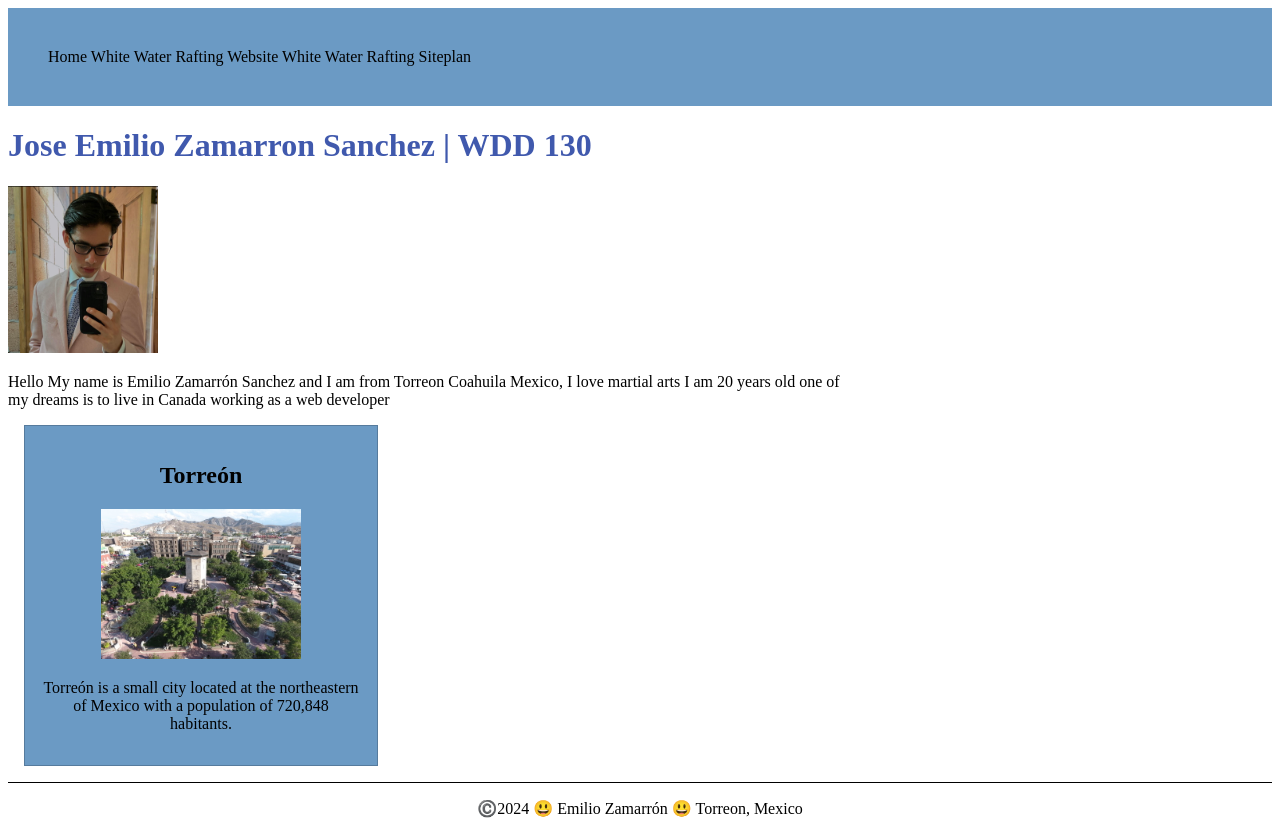
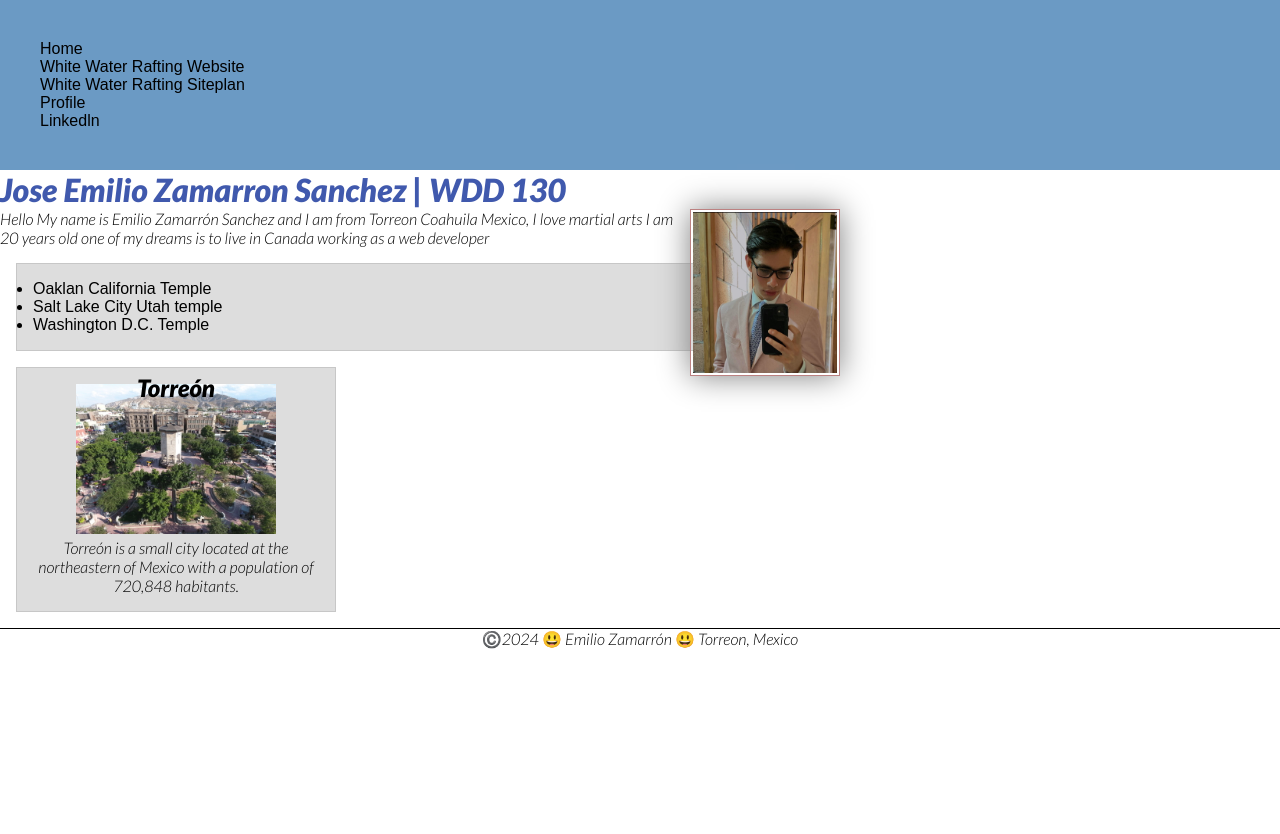
Before and after one commit to Zamarr0n/wdd130, a plain HTML site: page index.html in a window 1280 px wide. After the commit the page ends 800 px from the top, so only its background shows below. Drawn offline with Linux system fonts and the light colour scheme.

Commit message:
Actualization for this week assignment

```diff
--- a/index.html
+++ b/index.html
@@ -1,3 +1,4 @@
+<!-- comment -->
 <!DOCTYPE html>
 <html lang="en">
 <head>
@@ -9,6 +10,10 @@
     <title>Jose Emilio Zamarron Sanchez | WDD 130 </title>
     <!-- link to css style sheet -->
     <link rel="stylesheet" href="./styles/style.css">
+    <!-- Google fonts -->
+    <link rel="preconnect" href="https://fonts.googleapis.com">
+    <link rel="preconnect" href="https://fonts.gstatic.com" crossorigin>
+    <link href="https://fonts.googleapis.com/css2?family=Lato:ital,wght@1,300;1,900&display=swap" rel="stylesheet">
 </head>
 <body>
     <header>
@@ -16,15 +21,22 @@
             <a href="">Home</a>
             <a href="">White Water Rafting Website</a>
             <a href="">White Water Rafting Siteplan</a>
+            <a href="https://facebook.com ">Profile</a>
+            <a href="https://www.linkedin.com/in/emilio-zamarron-s%C3%A1nchez-699992203/">Linkedln</a>
         </nav>
     </header>
     <main>
         <h1>Jose Emilio Zamarron Sanchez | WDD 130 </h1>
         <img src="./images/profile.jpg" alt="Image of Emilio" width="300">
         <p> Hello My name is Emilio Zamarrón Sanchez and I am from Torreon Coahuila Mexico, I love martial arts I am 20 years old one of my dreams is to live in Canada working as a web developer</p>
+    <ul class="box">
+        <li><a href="https://newsroom.churchofjesuschrist.org/article/oakland-california-temple?adbid=534298689678749696&adbpl=tw&adbpr=17985520&cid=social_20141117_35651927" target="_blank">Oaklan California Temple</a></li>
+        <li><a href="https://www.churchofjesuschrist.org/feature/templesquare?lang=eng" target="_blank">Salt Lake City Utah temple</a></li>
+        <li><a href="https://www.churchofjesuschrist.org/locations/washington-dc-temple-visitors-center?lang=eng" target="_blank">Washington D.C. Temple</a></li>
+    </ul>
     </main>
     <!-- step 2 -->
-    <aside>
+    <aside class="box">
         <h2>Torreón</h2>
         <img src="./images/Torreón.jpg" alt="Photo of Torreon,Coahuila,Mexico">
         <p>Torreón is a small city located at the northeastern of Mexico with a population of 720,848 habitants.</p>
--- a/styles/style.css
+++ b/styles/style.css
@@ -1,7 +1,22 @@
 
+*{
+    margin: 0;
+    padding: 0;
+    box-sizing: border-box;
+}
+nav a{
+    display: block;
+}
+h1,h2,h3,h4,h5,h6{
+    font-family: 'Lato', sans-serif;
+}
+p{
+    font-family: 'Lato', sans-serif;
+}
 a{
     text-decoration: none;
     color: black;
+    font-family: 'Lato black 900 italic', sans-serif;
 }
 header{
     background-color:#6B9AC4;
@@ -13,6 +28,15 @@ main{
 main h1{
     color: #4059AD;
 }
+main img{
+    width: 150px;
+    height: auto;
+    float: right;
+    border: 1px solid rgb(188, 130, 130);
+    padding: 2px;
+    box-shadow: 0 0 30px gray;
+    margin: 0 0 1rem 1rem;
+}
 aside{
     width: 20rem;
     margin: 1em;
@@ -21,14 +45,16 @@ aside{
     background-color: #6B9AC4;
     color: black;
     text-align: center;
+    position: relative;
 }
 aside img{
     width: 200px;
     height: auto;
 }
-main img{
-    width: 150px;
-    height: auto;
+aside h2{
+    position: absolute;
+    top: 5px;
+    left: 120px;
 }
 p{
     padding: 0;
@@ -38,3 +64,12 @@ footer{
     border-top: 1px solid #000;
     text-align: center;
 }
+
+/* Class Selectors */
+.box{
+    margin: 1rem;
+    border: 1px solid rgba(0, 0, 0, .1);
+    padding: 1rem;
+    background-color: #ddd;
+    color: #000;
+}
```
